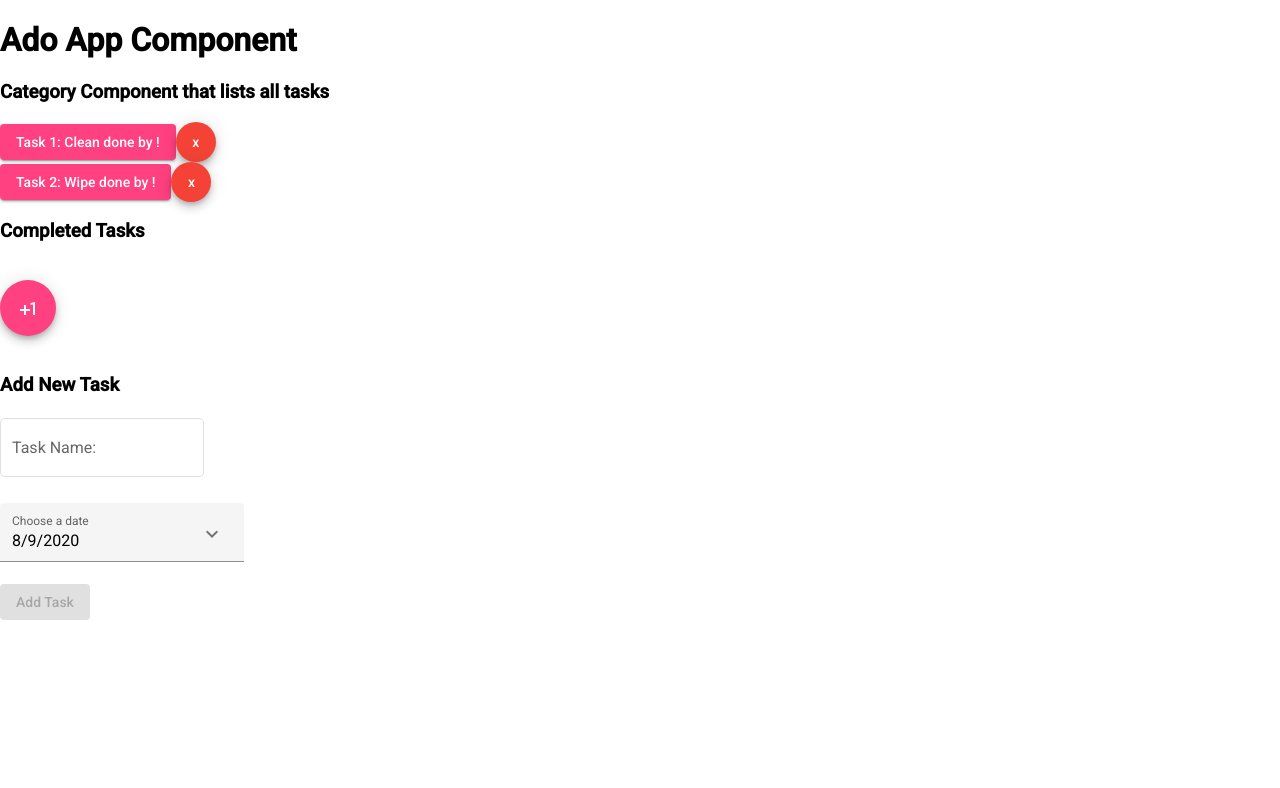
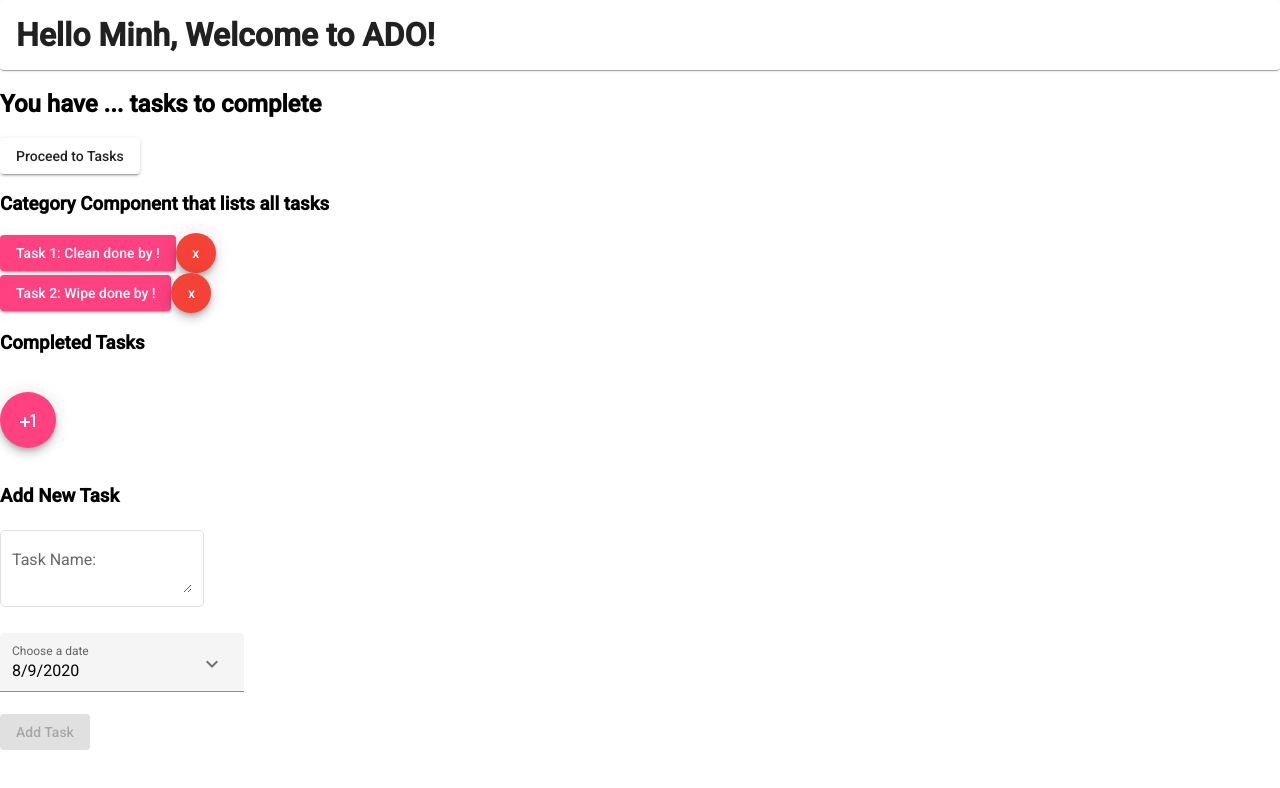
Before and after one commit to minhnnguyen29/Angular-to-do, an Angular app: page / in a window 1280 px wide. Shown: the top 788 px of the page. Built offline with nearby package versions, Linux system fonts and the light colour scheme.

Commit message:
Added structure

```diff
--- a/src/app/app.component.html
+++ b/src/app/app.component.html
@@ -1,2 +1,5 @@
-<h1> {{ title }} App Component</h1>
+<mat-card color="blue"><h1>Hello {{ name }}, Welcome to {{title}}!</h1></mat-card>
+
+<h2>You have ... tasks to complete</h2>
+<button mat-raised-button color="basic">Proceed to Tasks</button>
 <app-category></app-category>
--- a/src/app/app.component.ts
+++ b/src/app/app.component.ts
@@ -6,5 +6,6 @@ import { Component } from '@angular/core';
   styleUrls: ['./app.component.css']
 })
 export class AppComponent {
-  title = 'Ado';
+  title = 'ADO';
+  name = 'Minh';
 }
--- a/src/app/app.module.ts
+++ b/src/app/app.module.ts
@@ -9,6 +9,8 @@ import { MatFormFieldModule, MatFormFieldControl } from '@angular/material/form-
 import { MatInputModule } from '@angular/material/input';
 import { MatDatepickerModule } from '@angular/material/datepicker';
 import { MatNativeDateModule } from '@angular/material/core';
+//import { MatSelectModule } from '@angular/material/'
+import { MatCardModule } from '@angular/material/card';
 
 import { AppComponent } from './app.component';
 import { BrowserAnimationsModule } from '@angular/platform-browser/animations';
@@ -37,7 +39,8 @@ import { NewTaskComponent } from './new-task/new-task.component';
     MatFormFieldModule,
     MatInputModule,
     MatDatepickerModule,
-    MatNativeDateModule
+    MatNativeDateModule,
+    MatCardModule
   ],
   providers: [],
   bootstrap: [AppComponent]
--- a/src/app/new-task/new-task.component.html
+++ b/src/app/new-task/new-task.component.html
@@ -1,11 +1,12 @@
 <h3>Add New Task</h3>
 
 <div>
-    <mat-form-field appearance="outline">
+    <mat-form-field class="provide-task-field" appearance="outline">
         <mat-label>Task Name: </mat-label>
-            <input  matInput [(ngModel)]="newTask.taskField" />
+            <textarea  matInput [(ngModel)]="newTask.taskField" ></textarea>
     </mat-form-field>
 </div>
+
 <div>
         <!---
         <mat-form-field>
@@ -15,7 +16,7 @@
     -->
     <mat-form-field class="example-full-width" appearance="fill">
         <mat-label>Choose a date</mat-label>
-        <input matInput [matDatepicker]="picker" [(ngModel)]="newTask.deadline">
+        <input matInput [matDatepicker]="picker" [(ngModel)]="newTask.deadline" />
         <mat-datepicker-toggle matSuffix [for]="picker">
           <mat-icon matDatepickerToggleIcon>keyboard_arrow_down</mat-icon>
         </mat-datepicker-toggle>
--- a/src/app/new-task/new-task.component.ts
+++ b/src/app/new-task/new-task.component.ts
@@ -1,3 +1,4 @@
+import { MatFormFieldModule, MatFormFieldControl } from '@angular/material/form-field';
 import { Component, OnInit, EventEmitter, Output, Input } from '@angular/core';
 import { Task } from './../task';
 
```
Also changed, not shown: src/app/app-routing.module.ts (added, +12 -0 lines).
